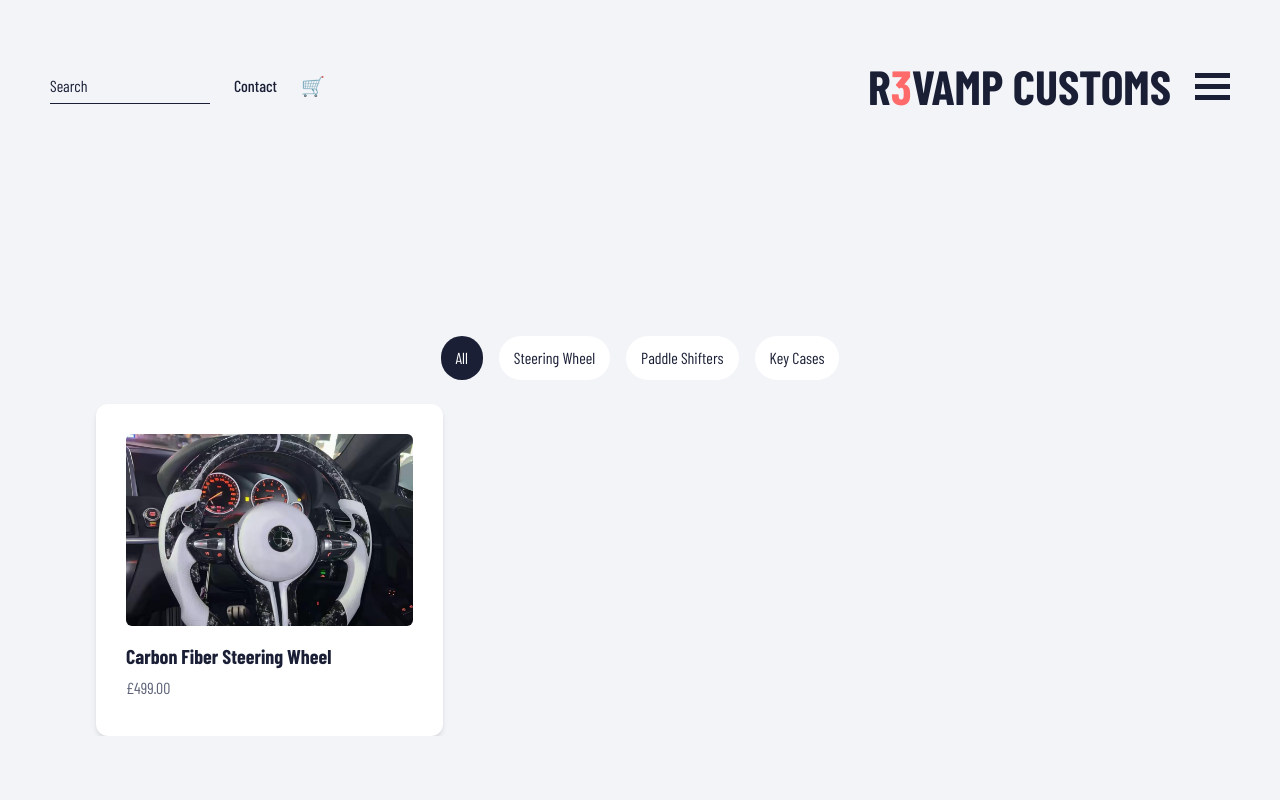
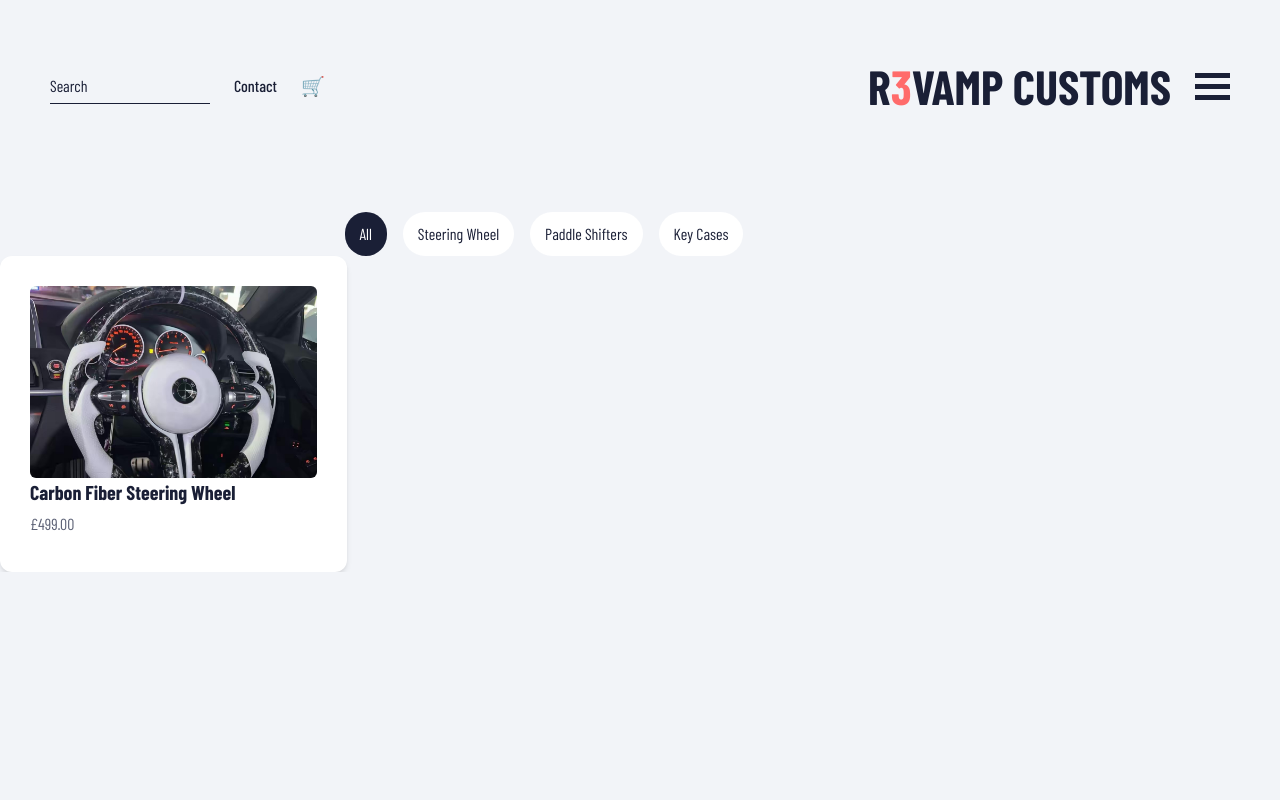
Before and after one commit to raj-y12/revamp-customs, a Next.js app: page /shop in a window 1280 px wide. Shown: the top 800 px of the page. Built offline with nearby package versions, Linux system fonts and the light colour scheme; a web font is replaced by a local one.

Commit message:
fixed border

```diff
--- a/src/app/globals.css
+++ b/src/app/globals.css
@@ -24,16 +24,16 @@
 }
 
 * {
-  margin: 20;
+  margin: 0;
   padding: 0;
   box-sizing: border-box;
 }
-html {
+
+html, body {
+  width: 100%;
+  height: 100%;
   scroll-behavior: smooth;
-}
-
-body {
-  background:  var(--background);
+  background: var(--background);
   color: var(--text-secondary);
 }
 
--- a/src/app/shop/page.tsx
+++ b/src/app/shop/page.tsx
@@ -21,7 +21,7 @@ export default function Shop() {
   const [isLoading, setLoading] = useState(true);
   const [menuOpen, setMenuOpen] = useState(false);
   const [category, setCategory] = useState<string>("All");
-  const [selectedBrand, setSelectedBrand] = useState<string | null>(null);
+  const [_selectedBrand, _setSelectedBrand] = useState<string | null>(null);
   const [cart, setCart] = useState<Product[]>([]);
 
   useEffect(() => {
```
